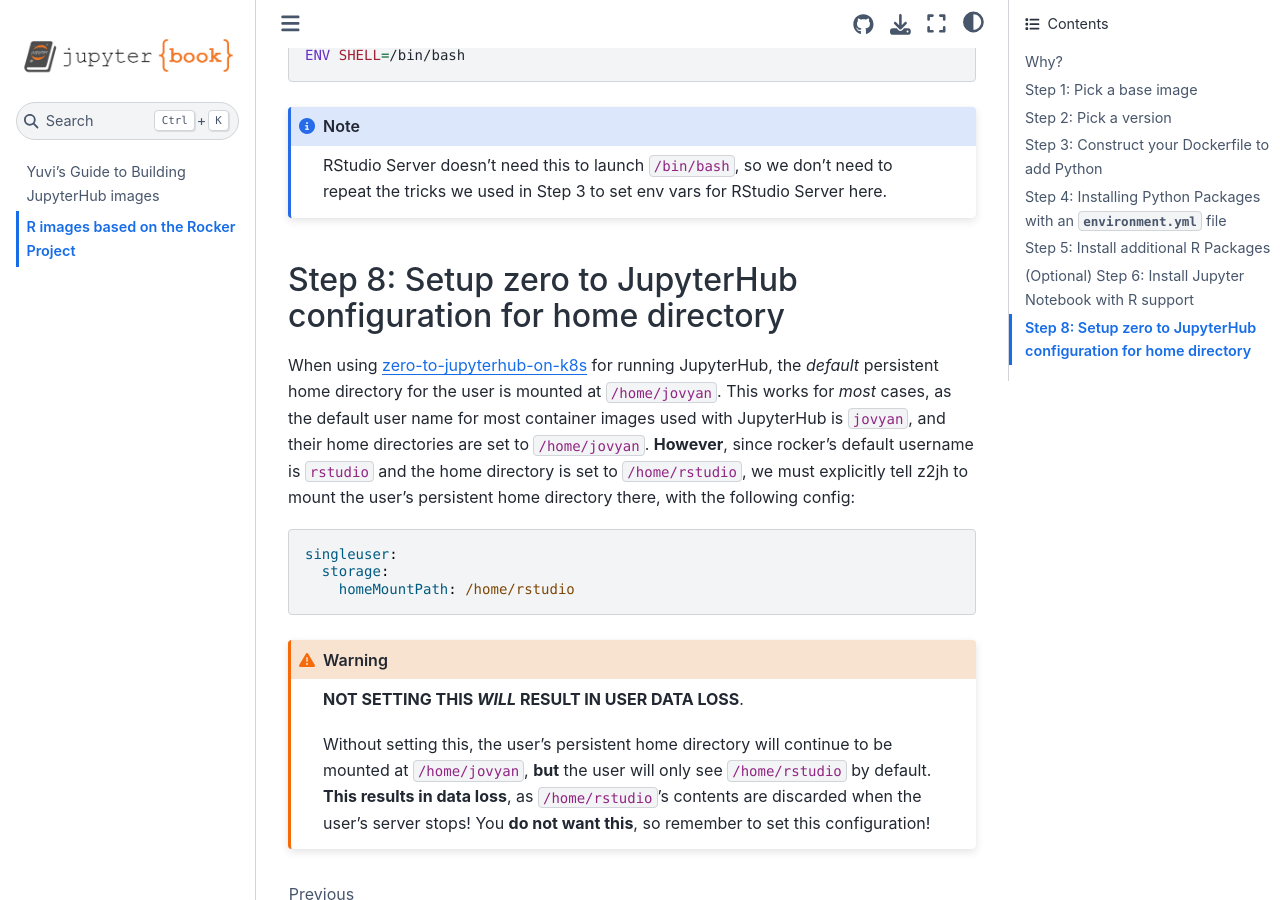
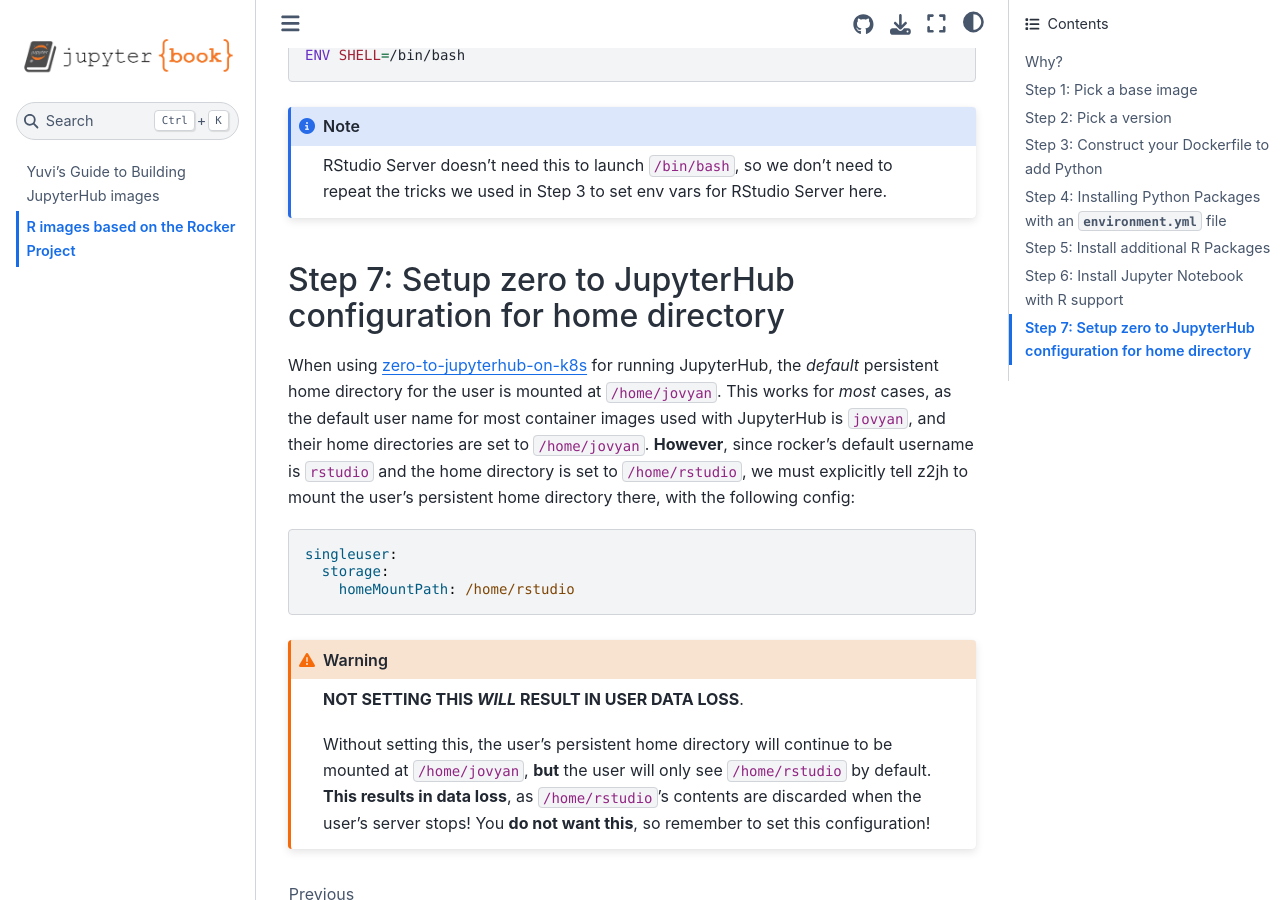
Before and after one commit to sgibson91/jupyterhub-image.guide, a Jupyter Book: the page built from content/rocker.md, in a window 1280 px wide and 900 px high, scrolled down 8406 px. Built offline with Jupyter Book 1.0.4 settings and Sphinx 7.4.7 and the Sphinx Book theme 1.1.4, drawn with Linux system fonts in a browser that asks for light colours; some of the changed text lies outside the part shown.

Commit message:
Fixup step count

````diff
--- a/content/rocker.md
+++ b/content/rocker.md
@@ -275,7 +275,7 @@ storing downloaded packages before installation.
 
 %TODO: Figure out version pins?!
 
-## (Optional) Step 6: Install Jupyter Notebook with R support
+## Step 6: Install Jupyter Notebook with R support
 
 While most R users prefer using RStudio, there are are also many users of the Jupyter [IRkernel](https://irkernel.github.io/)
 for using R with Jupyter Notebooks. It is generally a good idea to support this too in images we build for
@@ -348,7 +348,7 @@ RStudio Server doesn't need this to launch `/bin/bash`, so we don't need to repe
 to set env vars for RStudio Server here.
 ```
 
-## Step 8: Setup zero to JupyterHub configuration for home directory
+## Step 7: Setup zero to JupyterHub configuration for home directory
 
 When using [zero-to-jupyterhub-on-k8s](https://z2jh.jupyter.org) for running JupyterHub, the *default* persistent home directory for the
 user is mounted at `/home/jovyan`. This works for *most* cases, as the default user name for most container images
````
